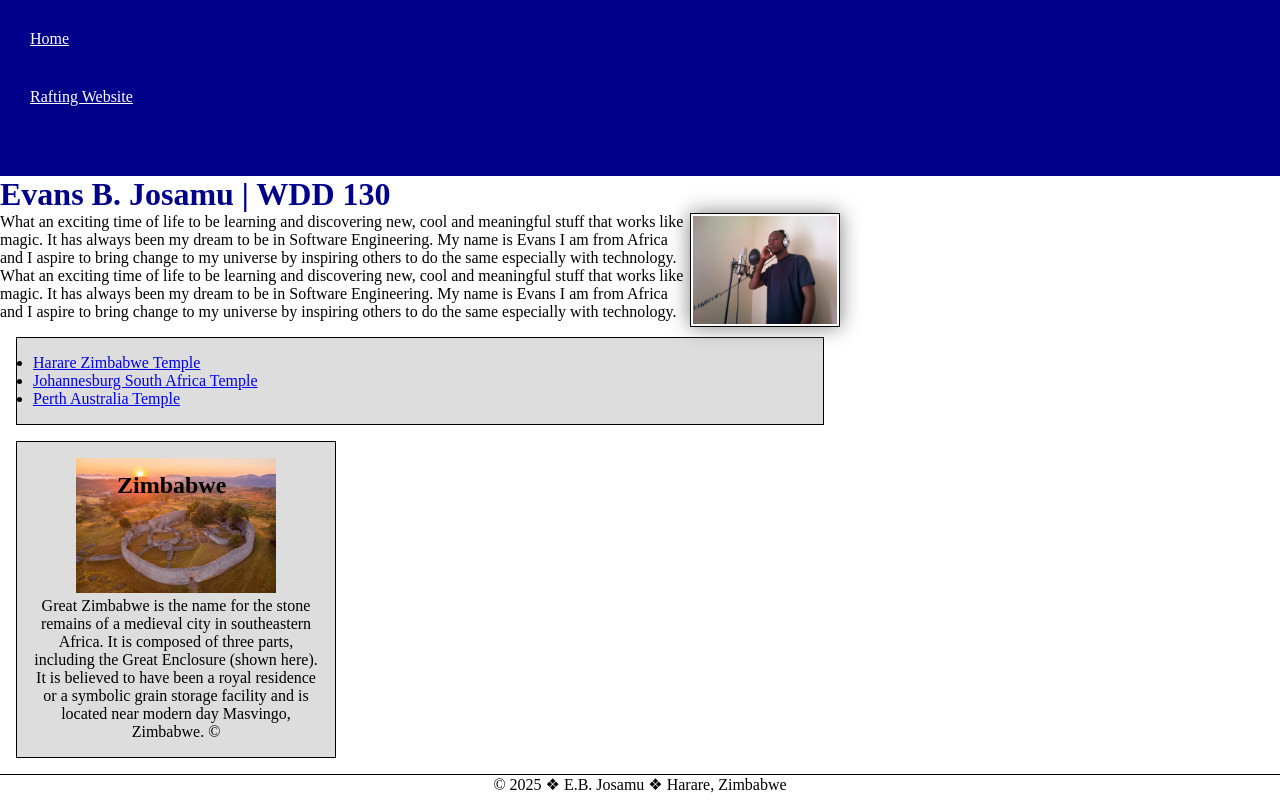
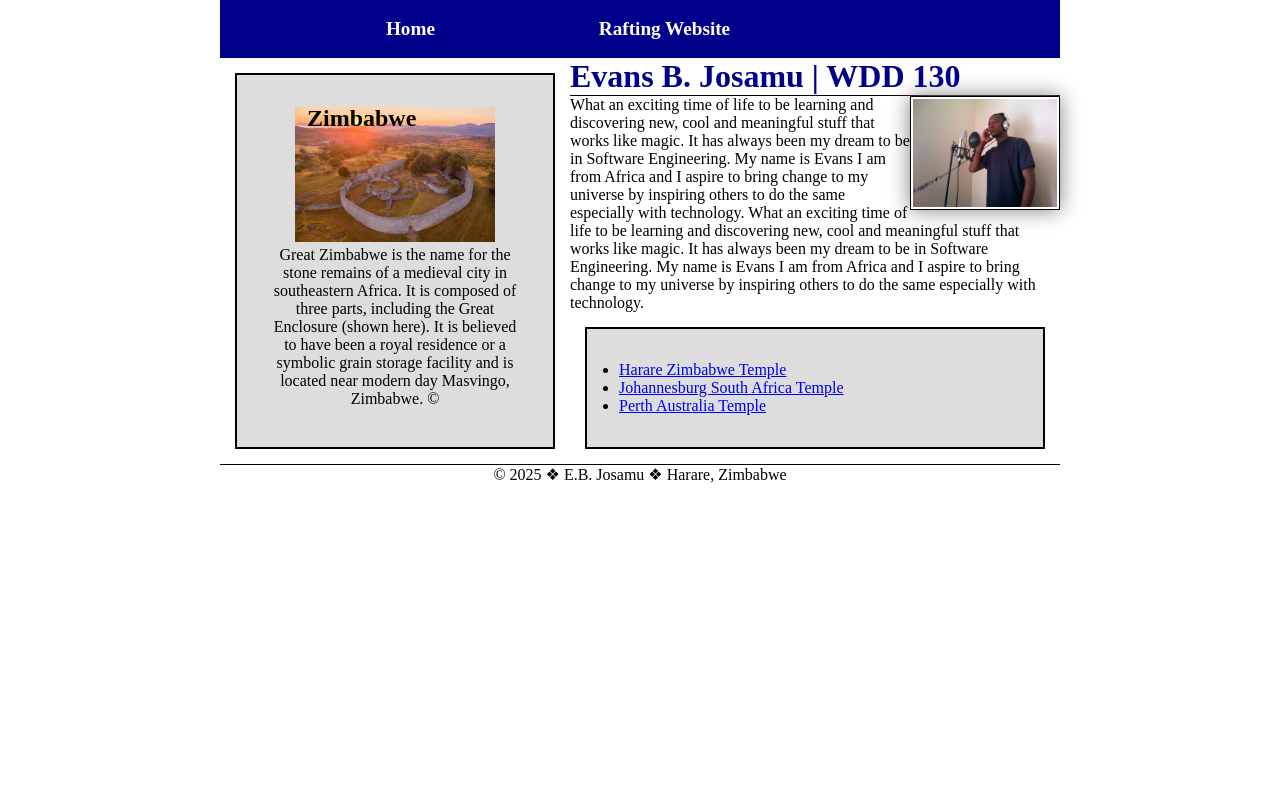
Before and after one commit to EvansBJosamu/wdd130, a plain HTML site: page index.html in a window 1280 px wide. Drawn offline with Linux system fonts and the light colour scheme.

Commit message:
week4 code along

```diff
--- a/index.html
+++ b/index.html
@@ -18,6 +18,8 @@
                 <a href=""></a>
             </nav>
         </header>
+
+        <div class="grid">
             <main>
                 <h1>Evans B. Josamu | WDD 130</h1>
                 <img src="./week01/images/profile.jpg" alt="I am Evans B. Josamu" width="200">
@@ -30,14 +32,18 @@
                     <li><a href="https://www.churchofjesuschrist.org/temples/details/perth-australia-temple?lang=eng" target="_blank">Perth Australia Temple</a></li>
                 </ul>
             </main>
+
             <aside class="box">
                 <h2>Zimbabwe</h2>
                 <img src="./week02/images/great-enclosure-opt.jpg" alt="Great Zimbabwe's Great Enclosure">
                 <p>Great Zimbabwe is the name for the stone remains of a medieval city in southeastern Africa. It is composed of three parts, including the Great Enclosure (shown here). It is believed to have been a royal residence or a symbolic grain storage facility and is located near modern day Masvingo, Zimbabwe. &copy;</p>
             </aside>
+        </div>
+
         <footer>
             <p>&copy; 2025 &#10070; E.B. Josamu &#10070; Harare, Zimbabwe</p>
         </footer>
+
     </body>
 
 </html>
--- a/styles/styles.css
+++ b/styles/styles.css
@@ -15,15 +15,22 @@
 nav {
     background-color:var(--background-color);
     padding: 10px;
+    display: flex;
+    justify-content: space-evenly;
+    align-items: center;
 }
 
 nav a {color: white;
     display: block;
-    padding: 20px;
+    padding: 0.5rem;
+    text-decoration: none;
+    font-size: 1.2rem;
+    font-weight: 700;
 }
 
 h1 {
     color: var(--background-color);
+    border-bottom: 1px solid #000;
 }
 
 image {
@@ -39,7 +46,7 @@ p {
 }
 
 main {
-    max-width: 840px;
+    grid-column: 2 / 3;
 }
 
 main img {
@@ -55,12 +62,15 @@ aside  {
     position: relative;
     width: 20rem;
     text-align: var(--text-align);
+    grid-column: 1 / 2;
+    grid-row: 1 / 2;
+
 }
 
 aside h2 {
     position: absolute;
     top: 30px;;
-    left:100px;
+    left:70px;
 }
 
 aside img {
@@ -74,12 +84,20 @@ footer {
     text-align: var(--text-align);
 }
 
+header, .grid, footer {
+    max-width: 840px;
+    margin: 0  auto;
+}
+
 /* CSS Class Selectors */
 
+.grid {
+    display: grid;
+}
 .box {
-    margin: 1rem;
-    padding: 1rem;
-    border: 1px solid #000;
+    margin: 15px;
+    padding: 2rem;
+    border: 2px solid #000;
     background-color: #ddd;
     color: black;
 }
--- a/week04/styles/flexbox.css
+++ b/week04/styles/flexbox.css
@@ -8,10 +8,13 @@ body {
     background-color: lightyellow;
     display: flex;
     flex-wrap: wrap;
+    flex-direction: row;
+    justify-content: center;
+    align-items: stretch;
 }
 
 .flex-item {
-    width: 250px;
+    width: 350px;
     margin: 1rem;
     border: 1px solid rgb(0 0 0 / 20%);
     padding: 0.5rem;
--- a/week04/styles/layout-exercises.css
+++ b/week04/styles/layout-exercises.css
@@ -24,17 +24,26 @@ div {
 .flex {
     background-color: #aba;
     /* write declarations here */
+    place-items: center;
+    justify-content: center;
+    align-content: center;
 
 }
 
 .grid {
     background-color: #abb;
     /* enter declarations here */
+    place-items: center;
+    justify-content: center;
+    align-content: center;
 
 }
 
 .container2 {
     /* write declarations here */
+    display: flex;
+    flex-wrap: wrap;
+    justify-content: space-around;
 
 }
 
@@ -45,12 +54,14 @@ div {
 
 .container3 {
     /* write declarations here */
+    display: grid;
+    grid-template-columns: 1fr 1fr 1fr;
 
 }
 
 .columns-3 {
     /* write declaration here */
-
+    grid-column: 1 / 4;
 }
 
 .three {
```
Also changed, not shown: week04/styles/flexbox-menu.css (+10 -0 lines). Lines whose indentation alone changed are shown as unchanged.
